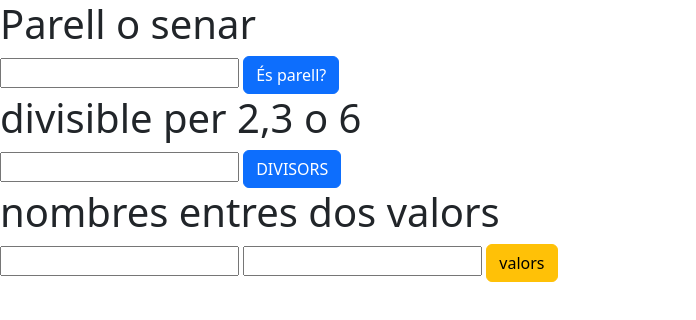
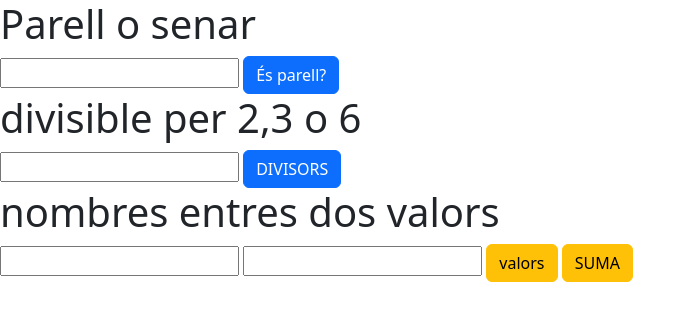
Before and after one commit to katherinhernandez08/javascript, a website: page index.html in a window 1280 px wide. Shown: the whole page, without its empty margins (0-696 px from the left). Drawn offline with nearby package versions, Linux system fonts and the light colour scheme.

Commit message:
agregado funcion de suma

```diff
--- a/funcions.js
+++ b/funcions.js
@@ -54,3 +54,9 @@ function valorsentre(){
     document.getElementById("valors").innerHTML=text_valors;
     document.getElementById("valors").hidden=false;
 }
+
+function suma(n1,n2){
+    n1=parseInt(n1);
+    n2=parseInt(n2);
+    alert(n1+n2);
+}
--- a/index.html
+++ b/index.html
@@ -23,11 +23,7 @@
 <h1> divisible per 2,3  o 6</h1>
 
 <input type="text" id="numero2">
-
-<button type="button" class="btn btn-primary" onclick="divisors()">
-    DIVISORS
-</button>
-
+<button type="button" class="btn btn-primary" onclick="divisors()">DIVISORS</button>
 <div class="alert alert-success" role="alert" id="divisibleper2" hidden="true">
     És  divisible per 2
 </div>
@@ -44,5 +40,6 @@
 <BUTTON type="button" class="btn btn-warning" onclick="valorsentre()"> valors</BUTTON>
 <div class="alert alert-warning" role="alert" id="valors" hidden="true">
 </div>
+<button type="button" class="btn btn-warning" onclick="suma(document.getElementById('numeroA').value, document.getElementById('numeroB').value)">SUMA</button>
 </body>
 </html>
```
